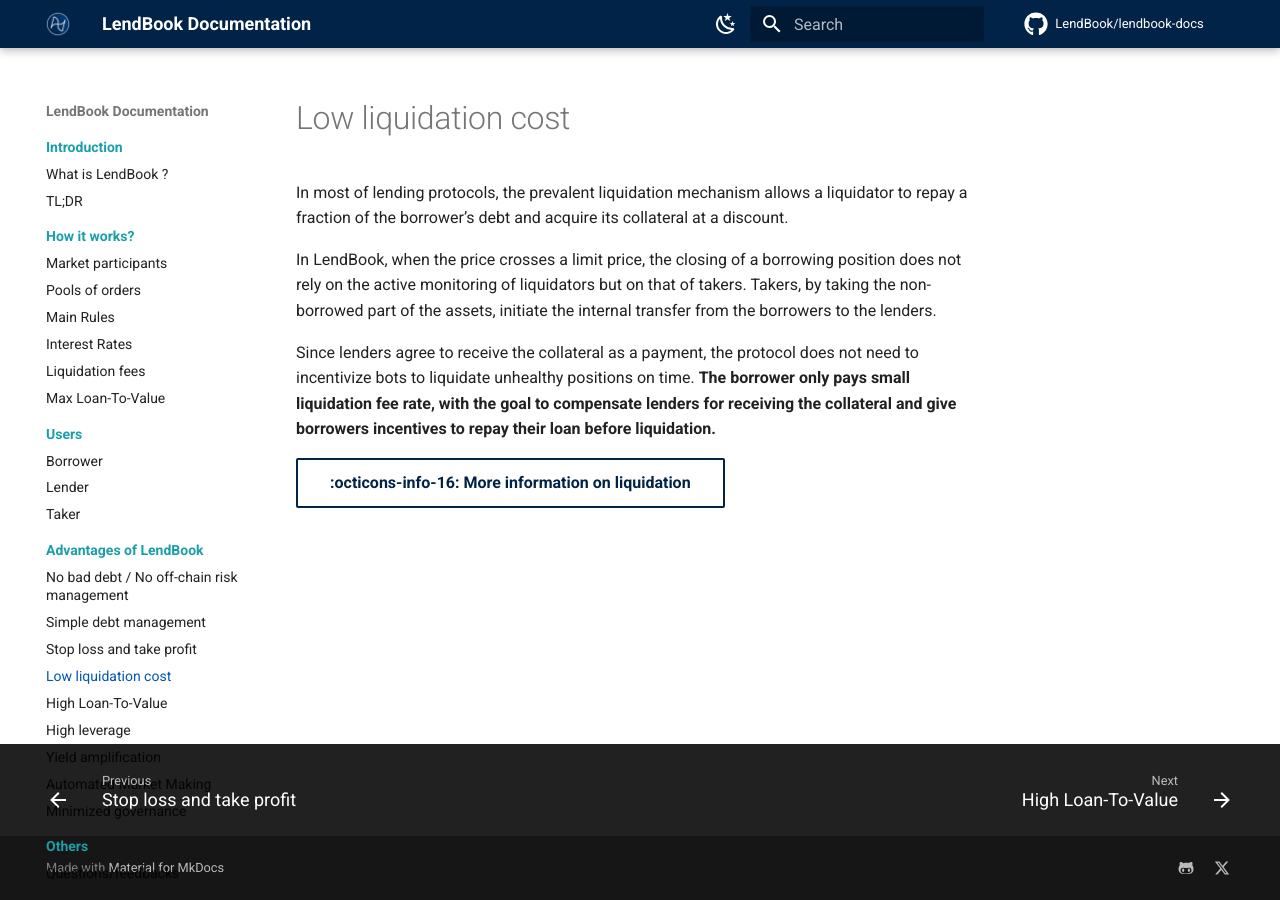
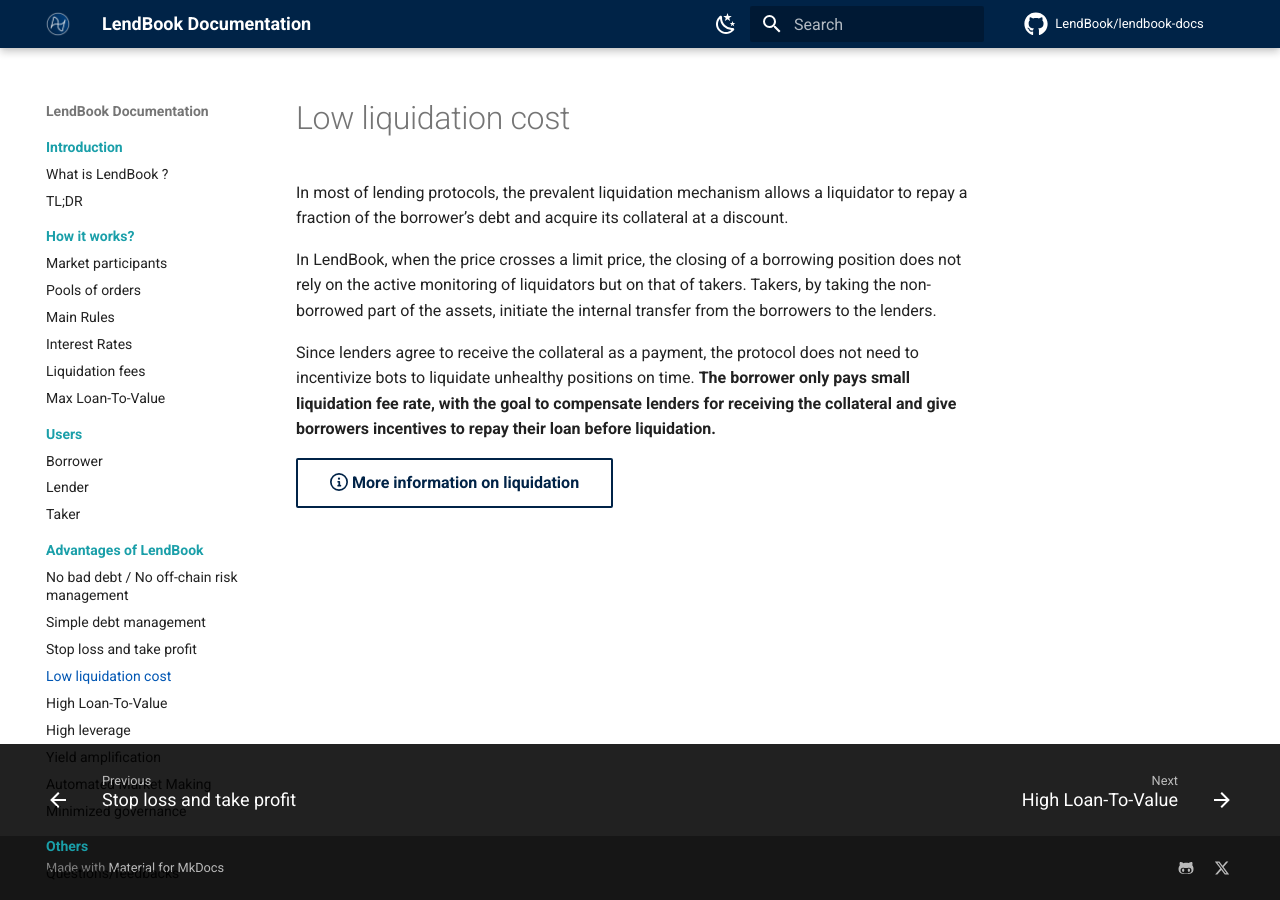
Before and after one commit to LendBook/lendbook-docs, an MkDocs documentation site: the page built from docs/advantages/liquidation-cost.md, in a window 1280 px wide. Built offline with MkDocs 1.6.1 and Material for MkDocs 9.7.7, drawn with Linux system fonts in a browser that asks for light colours; comment, search, counter and statistics services are not loaded.

Commit message:
Update mkdocs.yml

```diff
--- a/mkdocs.yml
+++ b/mkdocs.yml
@@ -1,34 +1,39 @@
 site_name: LendBook Documentation
+
+
 
 nav:
   - Introduction:
-      - What is LendBook ?: index.md
-      - TL;DR: introduction/tldr.md
-  - How it works?:
-      - Market participants: how-it-works/market-participants.md
-      - Pools of orders: how-it-works/pools-of-orders.md
-      - Main Rules: how-it-works/rules.md
-      - Interest Rates: how-it-works/interest-rates.md
-      - Liquidation fees:  how-it-works/liquidation.md
-      - Max Loan-To-Value:  how-it-works/max-loan-to-value.md
+    - What is LendBook ?: index.md
+    - TL;DR: introduction/tldr.md
+  - How it works?: #base-features/how-it-works.md
+    - Market participants: how-it-works/market-participants.md
+    - Pools of orders: how-it-works/pools-of-orders.md
+    - Main Rules: how-it-works/rules.md
+    - Interest Rates: how-it-works/interest-rates.md
+    - Liquidation fees:  how-it-works/liquidation.md
+    - Max Loan-To-Value:  how-it-works/max-loan-to-value.md
   - Users:
-      - Borrower: users/borrower.md
-      - Lender: users/lender.md
-      - Taker: users/taker.md
+    - Borrower: users/borrower.md
+    - Lender: users/lender.md
+    - Taker: users/taker.md
   - Advantages of LendBook:
-      - No bad debt / No off-chain risk management: advantages/risk-management.md
-      - Simple debt management: advantages/debt-management.md
-      - Stop loss and take profit: advantages/stop-loss-take-profit.md
-      - Low liquidation cost: advantages/liquidation-cost.md
-      - High Loan-To-Value: advantages/loan-to-value.md
-      - High leverage: advantages/leverage.md
-      - Yield amplification: advantages/soft-pegged-assets.md
-      - Automated Market Making: advantages/automated-market-making.md
-      #- Addressable market: advantages/addressable-market.md
-      - Minimized governance: advantages/governance.md
-      #- Degen Strategies : borrow USDC with USDC as collateral
+    - No bad debt / No off-chain risk management: advantages/risk-management.md
+    - Simple debt management: advantages/debt-management.md
+    - Stop loss and take profit: advantages/stop-loss-take-profit.md
+    - Low liquidation cost: advantages/liquidation-cost.md
+    - High Loan-To-Value: advantages/loan-to-value.md
+    - High leverage: advantages/leverage.md
+    - Yield amplification: advantages/soft-pegged-assets.md
+    - Automated Market Making: advantages/automated-market-making.md
+    #- Addressable market: advantages/addressable-market.md
+    - Minimized governance: advantages/governance.md
+    #- Degen Strategies : borrow USDC with USDC as collateral
   - Others :
-      - Questions/feedbacks: others/questions.md
+    - Questions/feedbacks: others/questions.md
+
+
+
 
 theme:
   name: material
@@ -40,10 +45,11 @@
   icon:
     repo: fontawesome/brands/github
   features:
-    - navigation.sections
-    - navigation.expand
+    - navigation.sections # in order to see all the sections at the same time (prefer not to use it)
+    - navigation.expand #(to see all the sections when .sections is unable)
     - navigation.instant
     - navigation.footer
+    #- toc.integrate # in order to show subtitles in the sidebars (I prefer to hide the subtitles)
     - navigation.top
     - search.suggest
     - search.highlight
@@ -58,12 +64,14 @@
         name: Switch to dark mode
       primary: custom
       accent: custom
-    - scheme: slate
+    - scheme: slate  #dark
       toggle:
         icon: material/weather-sunny
         name: Switch to light mode
       primary: custom
       accent: custom
+
+
 
 markdown_extensions:
   - tables
@@ -85,8 +93,9 @@
   - pymdownx.tilde
   - attr_list
   - md_in_html
-  # Simplified emoji extension configuration
-  - pymdownx.emoji
+  - pymdownx.emoji:
+      emoji_index: !!python/name:material.extensions.emoji.twemoji
+      emoji_generator: !!python/name:material.extensions.emoji.to_svg
 
 extra_css:
   - stylesheets/extra.css
@@ -103,8 +112,10 @@
     - icon: fontawesome/brands/x-twitter
       link: https://twitter.com/lend_book
 
+
 repo_name: LendBook/lendbook-docs
 repo_url: https://github.com/LendBook/lendbook-docs
 
+
 watch:
   - includes
```
